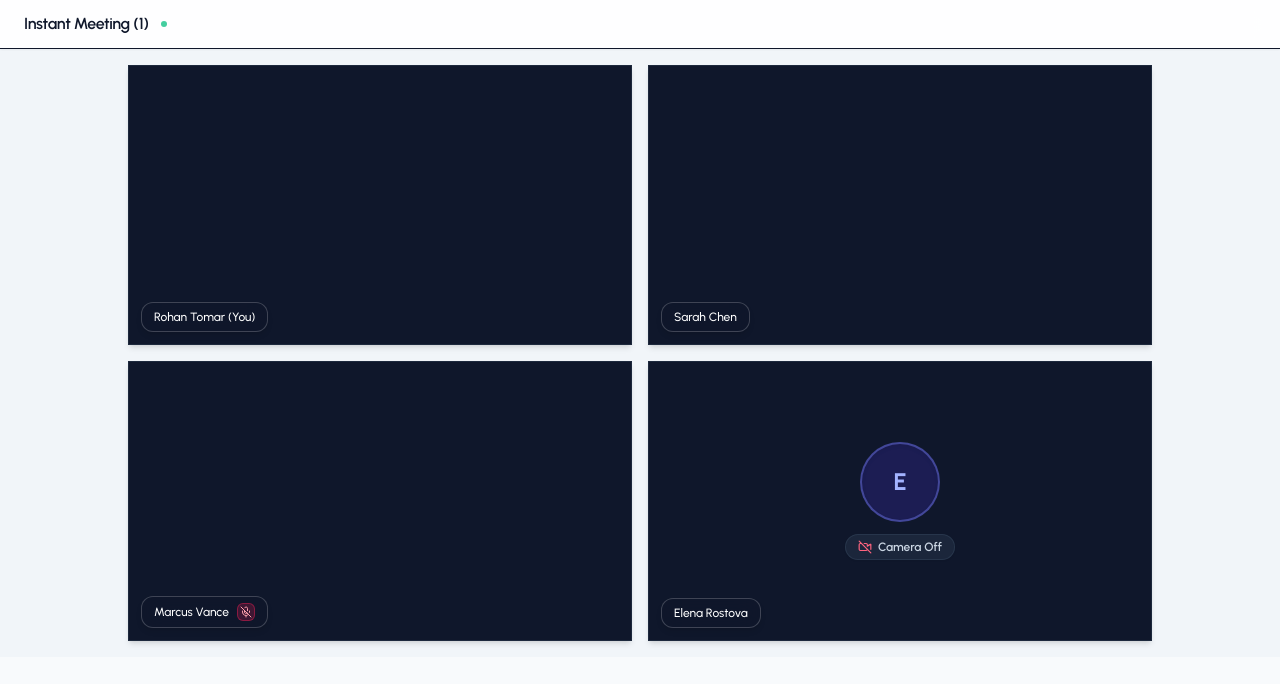
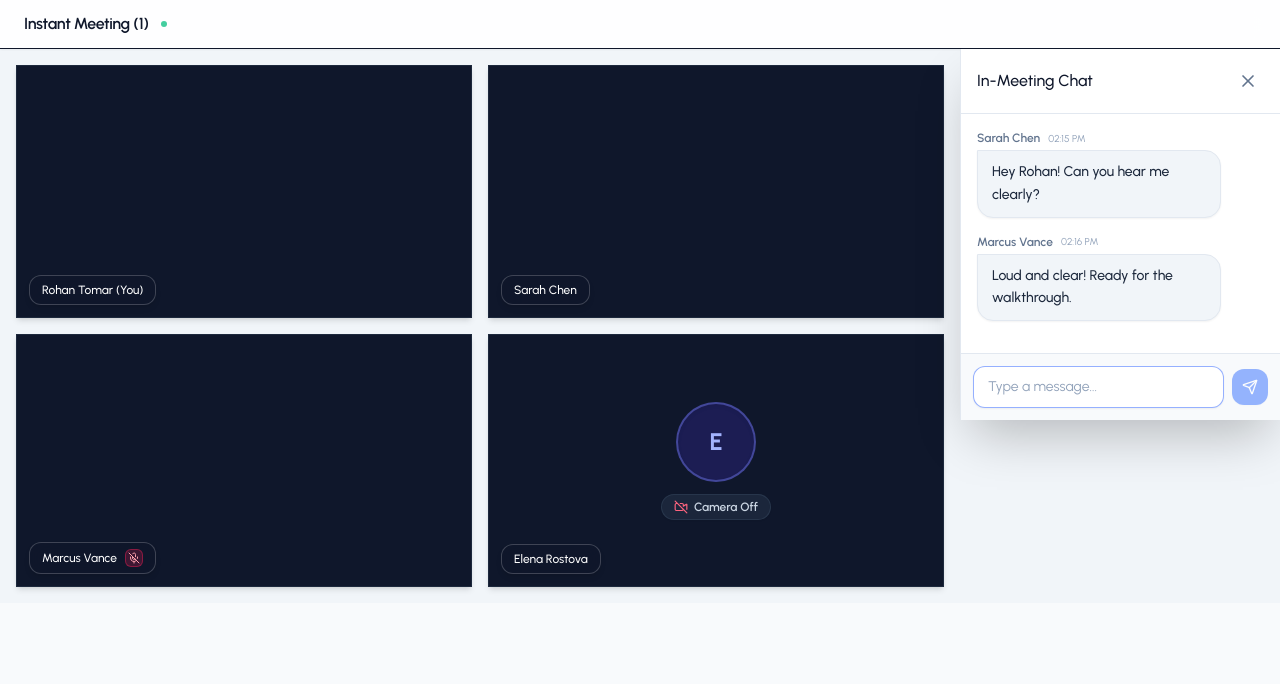
Before and after one commit to Rohan-218/MeetUp, a React (Vite) app in the folder client/: page /meeting/1 in a window 1280 px wide. Shown: the top 684 px of the page. Built offline with nearby package versions, Linux system fonts and the light colour scheme; no server answers.

Commit message:
Integrate ChatPanel into MeetingRoom and update useChat hook for improved messaging functionality

```diff
--- a/client/src/components/meeting/ChatPanel.jsx
+++ b/client/src/components/meeting/ChatPanel.jsx
@@ -55,8 +55,8 @@ const ChatPanel = ({ isOpen, onClose, messages, onSendMessage, currentUser}) =>
             </p>
           </div>
         ) : (
-          messages.map(() => {
-            const isMe = MicSignal.senderId === currentUser?.id;
+          messages.map((msg, index) => {
+            const isMe = msg.senderId === currentUser?.id;
             return (
               <div
                 key={msg.id || index}
--- a/client/src/hooks/UseChat.js
+++ b/client/src/hooks/UseChat.js
@@ -1,10 +1,10 @@
-import { useState } from "react";
+import { useCallback, useState } from "react";
 import { dummyInitialChatMessages } from "../assets/asset";
 
-export const useChat = (_roomId, user) => {
+const useChat = (_roomId, user) => {
     const [messages, setMessages] = useState(dummyInitialChatMessages);
     const [unreadCount, setUnreadCount] = useState(0);
-    const [isChatOpen, setIsChatOpen] = useState(false);
+    const [isChatOpen, setIsChatOpen] = useState(true);
 
     const sendMessage = useCallback(
         (text) => {
@@ -41,3 +41,5 @@ export const useChat = (_roomId, user) => {
         toggleChat
     };
 };
+
+export default useChat;
--- a/client/src/pages/MeetingRoom.jsx
+++ b/client/src/pages/MeetingRoom.jsx
@@ -3,6 +3,8 @@ import { useNavigate, useParams } from 'react-router-dom';
 import { dummyMeetingDetails, dummyUser } from '../assets/asset';
 import VideoGrid from '../components/meeting/VideoGrid';
 import useWebRTC from "../hooks/useWebRTC";
+import useChat from "../hooks/useChat";
+import ChatPanel from '../components/meeting/ChatPanel';
 
 const MeetingRoom = () => {
 
@@ -18,7 +20,11 @@ const MeetingRoom = () => {
 
   // Initialize WebRTC
   const {localStream, remoteUsers, audioEnabled, videoEnabled, toggleAudio, toggleVideo, endMeeting}
-    = useWebRTC(meetingId, userData, handleMeetingEnded)
+    = useWebRTC(meetingId, userData, handleMeetingEnded);
+
+  // Initialize Chat
+  const {messages, sendMessage, unreadCount, isChatOpen, toggleChat}
+    = useChat(meetingId, userData);
 
   const isHost = true;
 
@@ -55,7 +61,13 @@ const MeetingRoom = () => {
         />
 
         {/* In Meeting Chat Drawer */}
-
+        <ChatPanel
+          isOpen={isChatOpen}
+          onClose={toggleChat}
+          messages={messages}
+          onSendMessage={sendMessage}
+          currentUser={userData}
+        />
 
         {/* Participant Drawer */}
 
```
